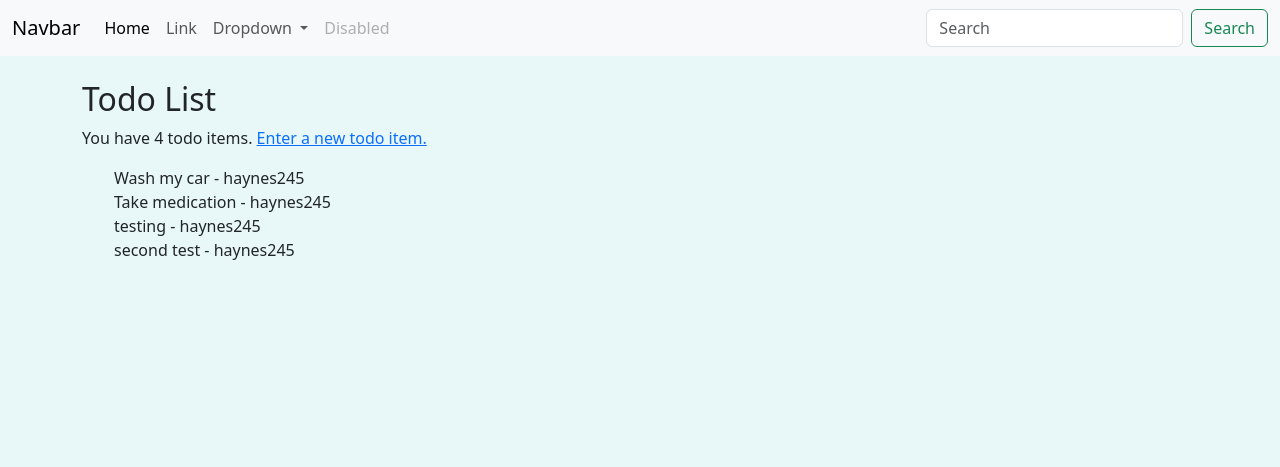
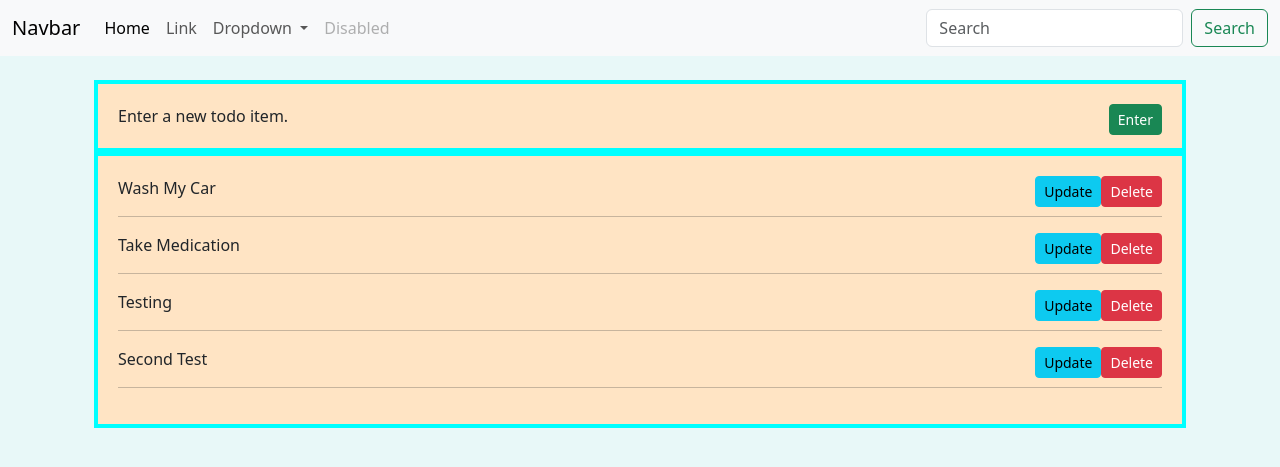
Before and after one commit to cromartie1020/todo_bu, a Django app: page / in a window 1280 px wide. Shown: the top 467 px of the page. Run offline with Django 5.2, Linux system fonts and the light colour scheme; data comes from the database, SQL or seed files in the repository.

Commit message:
Fixed todo_list.html

```diff
--- a/templates/base.html
+++ b/templates/base.html
@@ -9,6 +9,7 @@
     <link rel="stylesheet" href="{% static 'todo/todo.css' %}">
   </head>
   <body>
+
     {% include 'navbar.html' %}
     <div class="container mt-4">
       {% block content %}
--- a/todo/templates/todo/todo_list.html
+++ b/todo/templates/todo/todo_list.html
@@ -2,15 +2,43 @@
 {% load static %}
 {% block title %}Todo List{% endblock %}
 {% block content %}
-  <h2>Todo List</h2>
-  {% if todos %}
-    <p>You have {{ todos|length }} todo items. <a href="{% url 'todo_create' %}">Enter a new todo item.</a></p>
-  {% else %}
-    <p>You have no todo items.</p>
-  {% endif %}
-  <ul>
-    {% for todo in todos %}
-      <li>{{ todo.new_todo }} - {{ todo.author.username }}</li>
-    {% endfor %}
-  </ul>
+  <div class="container">
+    <div class="row">
+
+        <div class='col-sm' >
+
+          <div class='todo_box'>
+
+              Enter a new todo item.
+              <a href="{% url 'todo_create' %}">
+                   <button type='submit' class='btn btn-success btn-sm float-end'>Enter</button>
+              </a>
+           </div>
+
+          <div class='todo_box'>
+            {% for todo in todos %}
+              <li>
+
+                 {{ todo|title }}
+                 <a href ="{% url 'todo_delete' todo.id %}">
+
+                  <button class='btn btn-danger btn-sm float-end ml-2' type='submit' value="Delete">Delete</button>
+                 </a>
+                 <a href="{% url 'todo_update' todo.id %}">
+                   <button class='btn btn-info btn-sm    float-end' type='submit' value="Update">Update</button>
+                 </a>
+                 <hr/>
+
+              </li>
+            {% endfor %}
+
+           </div>
+
+        </div>
+
+
+    </div>
+
+</div>
+
 {% endblock %}
```
